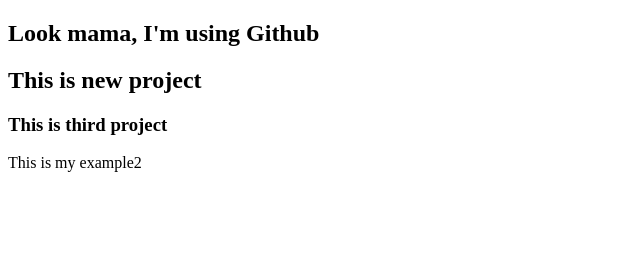
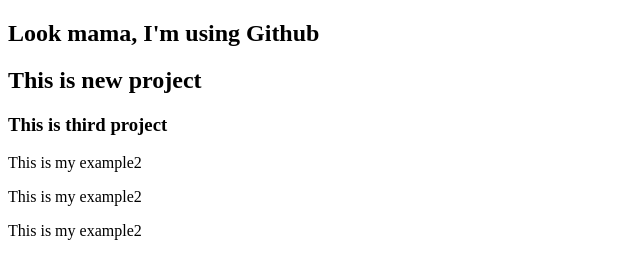
Before and after one commit to mdnazmulhudatarik/about-me, a plain HTML site: page index.html in a window 1280 px wide. Shown: the whole page, without its empty margins (0-640 px from the left). Drawn offline with Linux system fonts and the light colour scheme.

Commit message:
faltu commit

```diff
--- a/index.html
+++ b/index.html
@@ -10,5 +10,7 @@
         <h2>This is  new project</h2>
         <h3>This is third project</h3>
         <p>This is my example2</p>
+        <p>This is my example2</p>
+        <p>This is my example2</p>
     </body>
 </html>
```
